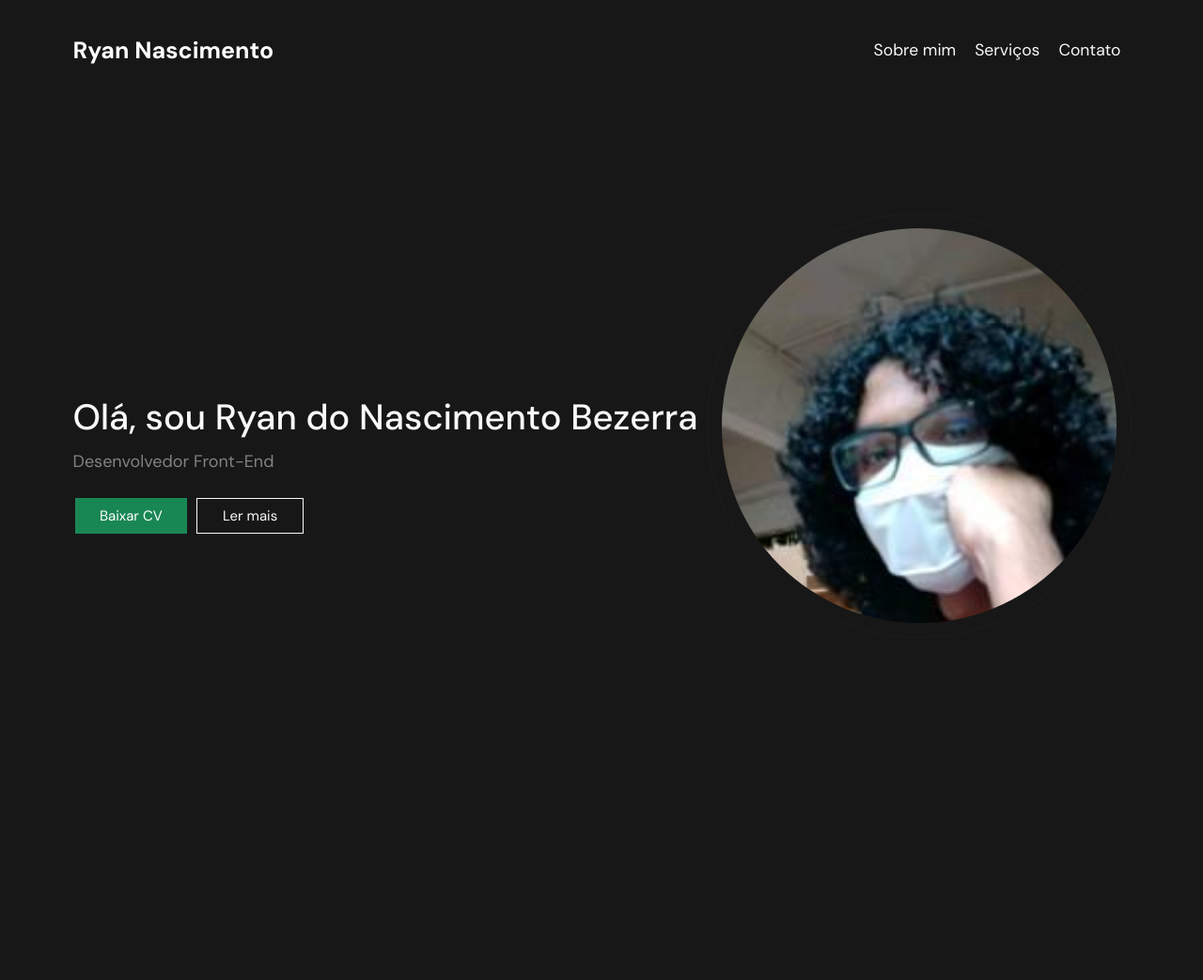
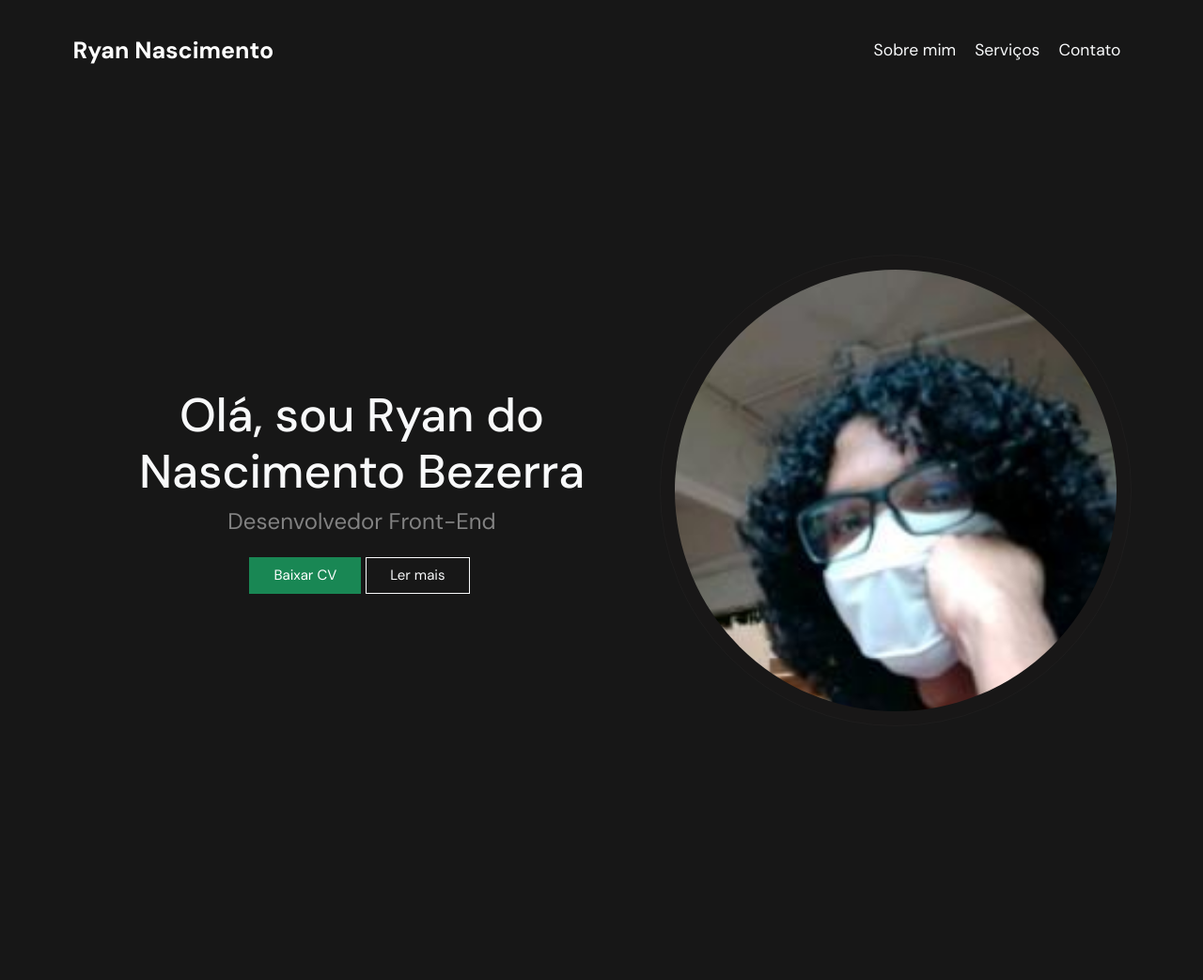
Before and after one commit to RyanBezerra/Portfolio, a Django app: page / in a window 1280 px wide. Shown: the whole page at 94% size. After the commit the page ends 757 px from the top, so only its background shows below. Run offline with Django 5.2, Linux system fonts and the light colour scheme.

Commit message:
Header e Primeira Parte do Body 100% responsiva

```diff
--- a/PortfólioApp/static/css/stylehome.css
+++ b/PortfólioApp/static/css/stylehome.css
@@ -1,78 +1,150 @@
-html{
+/* CSS Global */
+html {
     background: #171717 !important;
     font-size: 62.5%;
 }
-
-header{
+header {
     font-family: 'DM Sans';
     background: #171717 !important;
 }
-
-header h1{
-    /* Ryan Nascimento */
-
+header h1 {
     font-style: normal;
     font-weight: 700;
     line-height: 47px;
     color: #FFFFFF;
-
 }
-
 body {
     font-family: 'DM Sans';
     background: #171717 !important;
 }
-
 body > div:first-of-type {
     font-family: 'DM Sans';
 }
-
 body > div:first-of-type h1 {
-    font-size: 2.5rem;
     color: #ffffff;
 }
-
 body > div:first-of-type p {
-    font-size: 1.2rem;
     color: #828282;
 }
-
 #botãolermais {
     --bs-btn-padding-y: 0.7rem;
     --bs-btn-padding-x: 2.7rem;
     --bs-btn-font-size: 1.5rem;
 }
-
 #custom-img-border {
     box-sizing: border-box;
     border: 15px solid rgba(30, 29, 29, 0.2);
-    outline: 1px solid #1E1D1D; /* Borda externa */
+    outline: 1px solid #1E1D1D;
+}
+.w-40 {
+    width: 40% !important;
 }
 
-.w-40 {
-    width: 80% !important; /* Ajusta a largura para telas pequenas */
+/* Media Queries para Responsividade */
+@media (max-width: 576px) {
+    body > div:first-of-type h1 {
+        font-size: 2rem; /* Ajuste para telas muito pequenas */
+    }
+    body > div:first-of-type p {
+        font-size: 1rem;
+    }
+    .btn-lg {
+        font-size: 1rem;
+        padding: 0.5rem 1.5rem;
+    }
+    #custom-img-border {
+        width: 20rem;
+        height: 20rem;
+    }
+    #botãobaixar{
+        --bs-btn-padding-y: 0.2rem;
+        --bs-btn-padding-x: 1.1rem;
+        --bs-btn-font-size: 1.1rem;
+
+    }
+    #botãolermais{
+        --bs-btn-padding-y: 0.2rem;
+        --bs-btn-padding-x: 1.1rem;
+        --bs-btn-font-size: 1.1rem;
+    }
+}
+@media (min-width: 577px) and (max-width: 768px) {
+    body > div:first-of-type h1 {
+        font-size: 2.2rem; /* Ajuste para telas pequenas a médias */
+    }
+    body > div:first-of-type p {
+        font-size: 1.1rem;
+    }
+    .btn-lg {
+        font-size: 1.2rem;
+        padding: 0.6rem 2rem;
+    }
+    #custom-img-border {
+        width: 30rem;
+        height: 30rem;
+        margin-left: 5rem;
+    }
+    #botãobaixar{
+        --bs-btn-padding-y: 0.5rem;
+        --bs-btn-padding-x: 1.5rem;
+        --bs-btn-font-size: 1.5rem;
+
+    }
+    #botãolermais{
+        --bs-btn-padding-y: 0.5rem;
+        --bs-btn-padding-x: 1.5rem;
+        --bs-btn-font-size: 1.5rem;
+    }
+}
+@media (min-width: 769px) and (max-width: 1024px) {
+    body > div:first-of-type h1 {
+        font-size: 5rem; /* Ajuste para telas médias a grandes */
+    }
+    body > div:first-of-type p {
+        font-size: 2.4rem;
+    }
+    .btn-lg {
+        font-size: 3rem;
+        padding: 1.4rem 5rem;
+    }
+    #custom-img-border {
+        width: 50rem;
+        height: 50rem;
+        margin-left: 0rem;
+    }
+    #botãobaixar{
+        --bs-btn-padding-y: 0.7rem;
+        --bs-btn-padding-x: 2.5rem;
+        --bs-btn-font-size: 1.5rem;
+
+    }
 }
 
-.img-container {
-    position: relative;
-    top: 0; /* Ajusta a posição inicial */
-}
+@media (min-width: 1025px) {
+    body > div:first-of-type h1 {
+        font-size: 5rem; /* Ajuste para telas médias a grandes */
+    }
+    body > div:first-of-type p {
+        font-size: 2.4rem;
+    }
+    .btn-lg {
+        font-size: 3rem;
+        padding: 1.4rem 5rem;
+    }
+    #custom-img-border {
+        width: 50rem;
+        height: 50rem;
+        margin-left: 0rem;
+    }
+    #botãobaixar{
+        --bs-btn-padding-y: 0.7rem;
+        --bs-btn-padding-x: 2.5rem;
+        --bs-btn-font-size: 1.5rem;
 
-@media (min-width: 768px) {
-    body > div:first-of-type h1 {
-        font-size: 3.8rem;
     }
-
-    body > div:first-of-type p {
-        font-size: 1.8rem;
-    }
-
-    .w-40 {
-        width: 40% !important;
-    }
-
-    .img-container {
-        position: relative;
-        top: -350px;
+    #botãolermais{
+        --bs-btn-padding-y: 0.7rem;
+        --bs-btn-padding-x: 2.5rem;
+        --bs-btn-font-size: 1.5rem;
     }
 }
--- a/PortfólioApp/templates/Home-Page.html
+++ b/PortfólioApp/templates/Home-Page.html
@@ -52,20 +52,29 @@
     </header>
 
     <body>
-        <div class="container text-start py-4 d-flex flex-column align-items-start" style="position: relative; top: 300px;">
-            <h1 class="text-light">Olá, sou Ryan do Nascimento Bezerra</h1>
-            <p class="pt-2">Desenvolvedor Front-End</p>
-            <div class="mb-3 pt-4">
-                <button class="btn btn-success btn-lg mx-1 rounded-0" style="--bs-btn-padding-y: 0.7rem; --bs-btn-padding-x: 2.5rem; --bs-btn-font-size: 1.5rem;">Baixar CV</button>
-                <button id="botãolermais" class="btn btn-outline-light btn-lg mx-2 rounded-0">Ler mais</button>
-            </div>
-            <div class="d-flex justify-content-center justify-content-md-end w-100 img-container">
-                <img id="custom-img-border" src="../static/img/Foto.jfif" class="rounded-circle img-fluid w-40" alt="Minha Foto">
+        <div class="container py-4" style="position: relative; top: 150px;">
+            <div class="d-flex flex-row align-items-center">
+                <div class="d-flex flex-column text-center me-3">
+                    <h1 class="text-light mb-2">Olá, sou Ryan do Nascimento Bezerra</h1>
+                    <p class="mb-3">Desenvolvedor Front-End</p>
+                    <div class="d-flex flex-row justify-content-center mt-3">
+                        <button id="botãobaixar" class="btn btn-success btn-lg rounded-0">Baixar CV</button>
+                        <button id="botãolermais" class="btn btn-outline-light btn-lg mx-2 rounded-0">Ler mais</button>
+                    </div>
+                </div>
+                <img id="custom-img-border" src="../static/img/Foto.jfif" class="rounded-circle img-fluid" alt="Minha Foto">
             </div>
         </div>
+
+
+
+        <script src="https://cdn.jsdelivr.net/npm/bootstrap@5.3.3/dist/js/bootstrap.bundle.min.js" integrity="sha384-YvpcrYf0tY3lHB60NNkmXc5s9fDVZLESaAA55NDzOxhy9GkcIdslK1eN7N6jIeHz" crossorigin="anonymous"></script>
     </body>
 
-    <script src="https://cdn.jsdelivr.net/npm/bootstrap@5.3.3/dist/js/bootstrap.bundle.min.js" integrity="sha384-YvpcrYf0tY3lHB60NNkmXc5s9fDVZLESaAA55NDzOxhy9GkcIdslK1eN7N6jIeHz" crossorigin="anonymous"></script>
+
+
+
+
 
     <footer>
 
```
